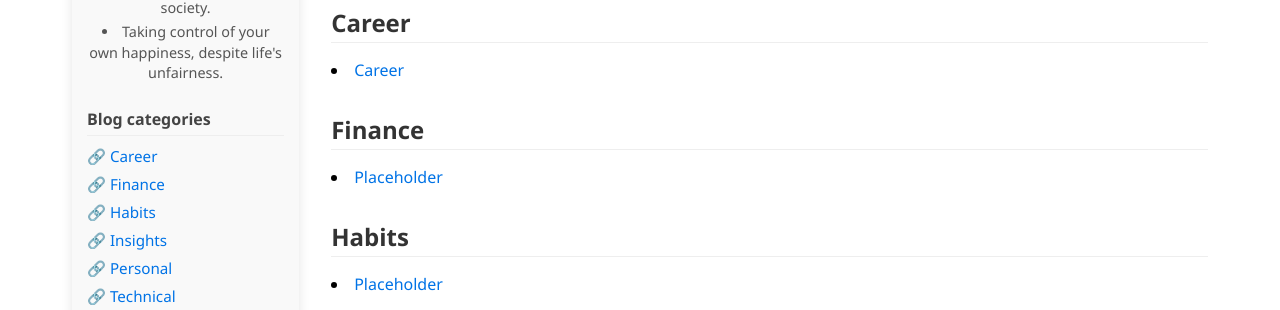
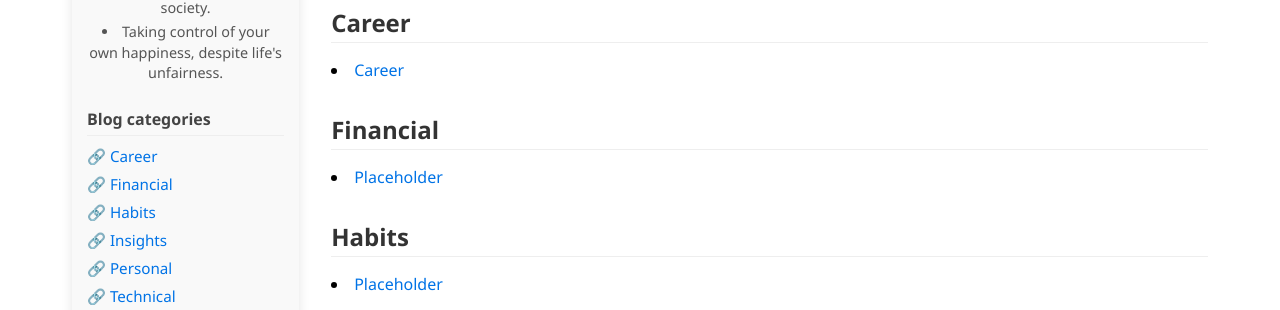
Before and after one commit to tyataessence/tyataessence.github.io, a Jekyll site: the page built from index.md, in a window 1280 px wide. Shown: the part 611-921 px from the top of the page. Built offline with Jekyll 4.4.1, drawn with Linux system fonts in a browser that asks for light colours.

Commit message:
fixing again

```diff
--- a/_config.yml
+++ b/_config.yml
@@ -25,6 +25,9 @@ sidebar:
       Youtube: "https://www.youtube.com/@TyataEssence"
 
   categories:
+    - Career
+    - Financial
+    - Habits
     - Insights
     - Personal
     - Technical
--- a/_posts/financial/2025-09-27-placeholder.md
+++ b/_posts/financial/2025-09-27-placeholder.md
@@ -2,8 +2,8 @@
 layout: default
 title: "Placeholder"
 date: 2025-09-27
-categories: [Finance]
-tags: [Career, Wealth, Love, Struggle, Urgency, Education, Peace, Finance]
+categories: [Financial]
+tags: [Career, Wealth, Love, Struggle, Urgency, Education, Peace, Financial]
 author: Rakesh Tyata
 ---
 
```
